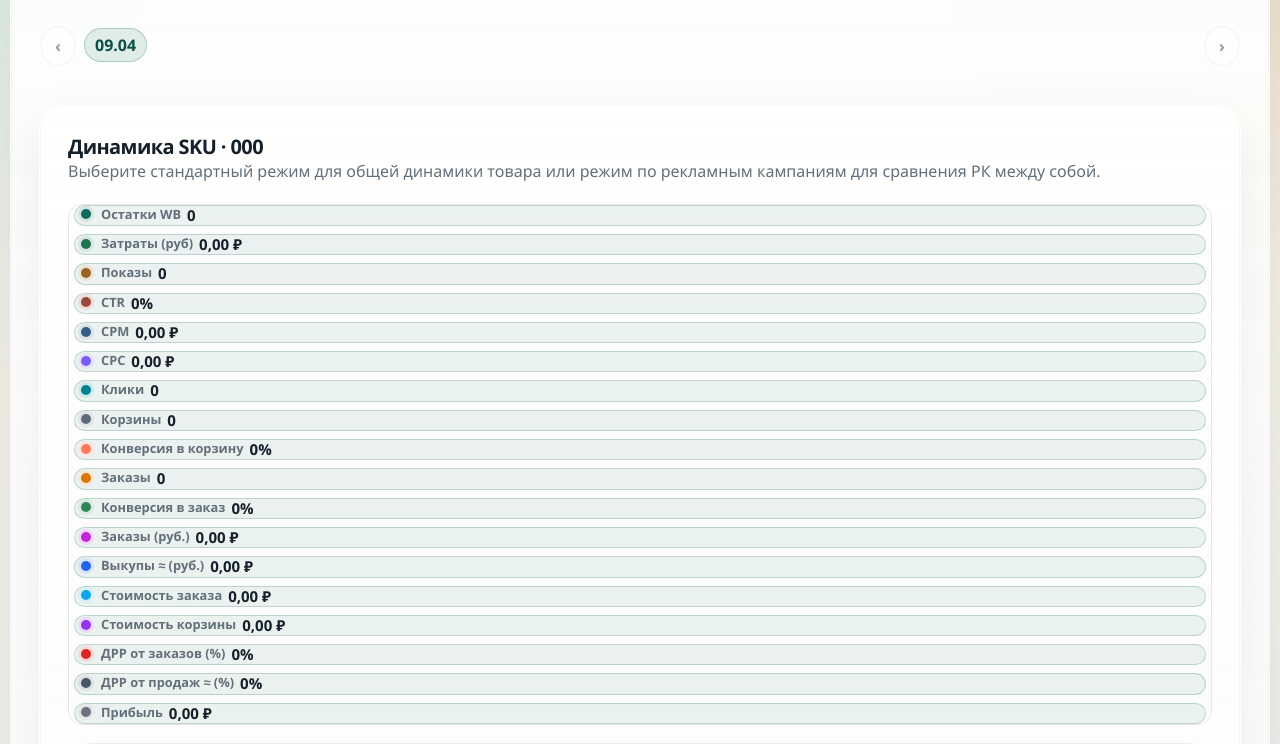
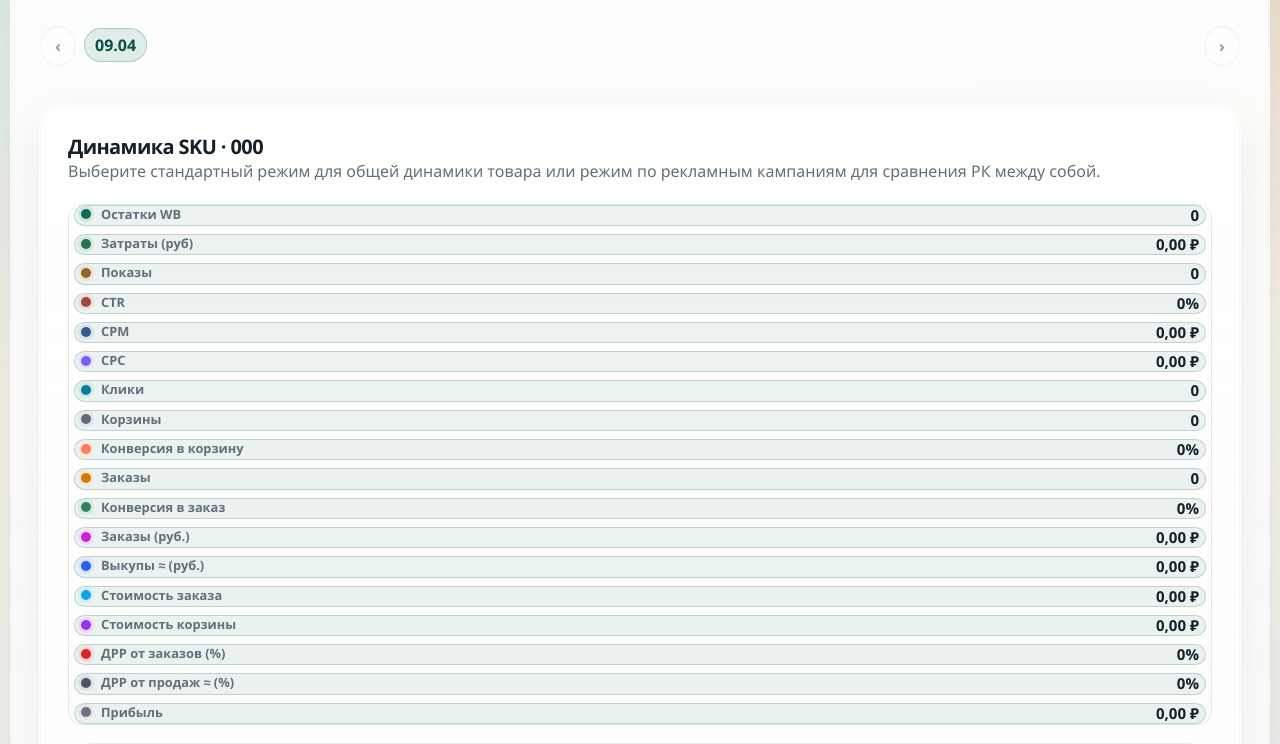
Before and after one commit to MaksatNiiazov/monitoring_wb, a Django app: page /table/ in a window 1280 px wide. Shown: the part 1317-2061 px from the top of the page. Run offline with Django 5.2, Linux system fonts and the light colour scheme; tables that the repository leaves empty hold one stand-in row (values such as "Sample post"); data that the repository does not hold is empty.

Commit message:
Add justify-content property to button styles for improved layout

```diff
--- a/static/monitoring/styles.css
+++ b/static/monitoring/styles.css
@@ -3521,6 +3521,7 @@ th {
     cursor: pointer;
     transition: transform 0.18s ease, background 0.18s ease, border-color 0.18s ease, color 0.18s ease;
     font-size: 0.8rem;
+    justify-content: space-between;
 
 }
 
```
